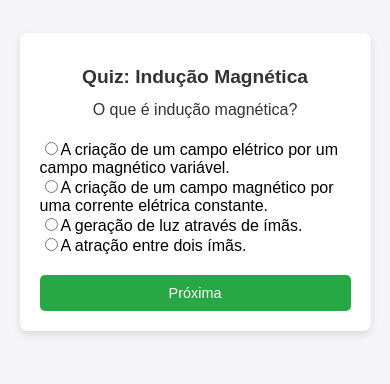
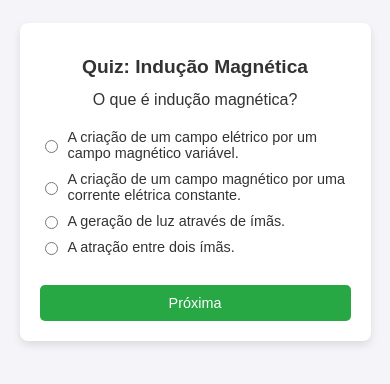
Before and after one commit to Macellesm/EngMais, a plain HTML site: page index.html in a window 390 px wide. Shown: the part 240-624 px from the top of the page. Drawn offline with Linux system fonts and the light colour scheme.

Commit message:
Atualizar o style.css

```diff
--- a/style.css
+++ b/style.css
@@ -7,23 +7,23 @@ body {
     display: flex;
     justify-content: center;
     align-items: center;
-    min-height: 100vh; /* Usa min-height para suportar telas menores */
+    min-height: 100vh;
 }
 
 .quiz-container {
     background-color: white;
     border-radius: 8px;
     box-shadow: 0 4px 8px rgba(0, 0, 0, 0.1);
-    width: 90%; /* Usa 90% para caber em telas menores */
+    width: 90%;
     max-width: 600px;
     padding: 20px;
-    box-sizing: border-box; /* Garante que padding não quebre o layout */
+    box-sizing: border-box;
 }
 
 h1 {
     text-align: center;
     color: #333;
-    font-size: 1.8em; /* Ajusta o tamanho para telas menores */
+    font-size: 1.8em;
 }
 
 #question {
@@ -34,31 +34,24 @@ h1 {
 }
 
 #options {
-    display: flex;
-    flex-direction: column; /* Organiza as alternativas em coluna */
-    align-items: stretch; /* Faz os botões ocuparem toda a largura disponível */
+    margin-top: 20px;
 }
 
-#options button {
-    margin: 10px 0;
-    padding: 15px;
-    border: none;
-    border-radius: 5px;
-    background-color: #007BFF;
-    color: white;
-    font-size: 1em; /* Tamanho ajustado para responsividade */
-    cursor: pointer;
-    width: 100%; /* Faz os botões se expandirem para ocupar toda a largura */
-    box-sizing: border-box; /* Garante que o padding não afete a largura total */
-    transition: background-color 0.3s;
+.option-container {
+    display: flex;
+    align-items: center;
+    margin-bottom: 10px;
 }
 
-#options button:hover {
-    background-color: #0056b3;
+.option-container input[type="radio"] {
+    margin-right: 10px;
+    accent-color: #007BFF; /* Cor personalizada do botão radio */
 }
 
-#score-container {
-    text-align: center;
+.option-container label {
+    font-size: 1.2em;
+    color: #333;
+    cursor: pointer;
 }
 
 #next {
@@ -78,6 +71,10 @@ h1 {
     background-color: #218838;
 }
 
+#score-container {
+    text-align: center;
+}
+
 /* Responsividade */
 @media (max-width: 768px) {
     h1 {
@@ -88,9 +85,8 @@ h1 {
         font-size: 1.2em;
     }
 
-    #options button {
+    .option-container label {
         font-size: 1em;
-        padding: 12px;
     }
 
     #next {
@@ -107,9 +103,8 @@ h1 {
         font-size: 1em;
     }
 
-    #options button {
+    .option-container label {
         font-size: 0.9em;
-        padding: 10px;
     }
 
     #next {
```
